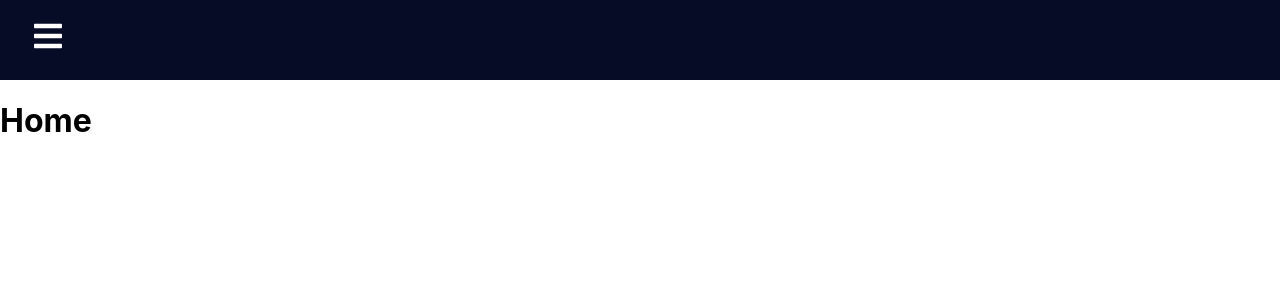
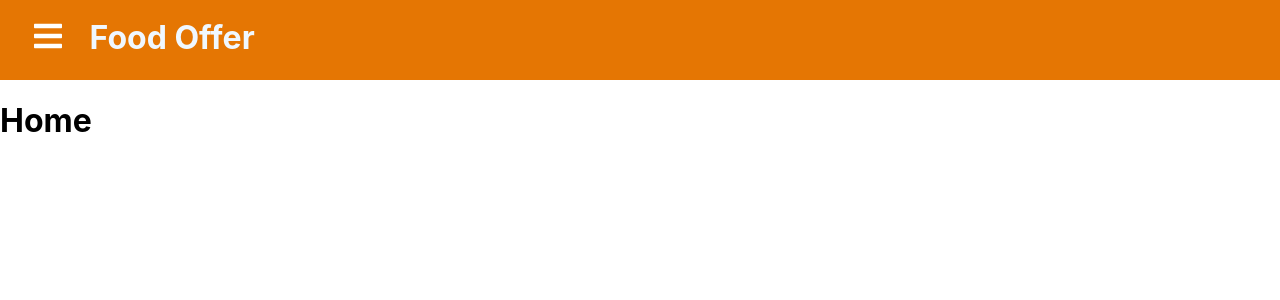
Before and after one commit to melrodriguez1133/FOOD-OFFER-Frontend, a React (Create React App) app: page / in a window 1280 px wide. Shown: the top 300 px of the page. Built offline with nearby package versions, Linux system fonts and the light colour scheme.

Commit message:
"colors"

```diff
--- a/src/App.js
+++ b/src/App.js
@@ -13,8 +13,8 @@ function App() {
         <Navbar />
         <Switch>
           <Route path='/' exact component={Home} />
-          <Route path='/reports' component={Reports} />
-          <Route path='/products' component={Products} />
+          <Route path='/Reports' component={Reports} />
+          <Route path='/Products' component={Products} />
         </Switch>
       </Router>
     </>
--- a/src/components/Navbar.css
+++ b/src/components/Navbar.css
@@ -1,9 +1,16 @@
 .navbar {
-    background-color: #060b26;
+    background-color: #E57603;
     height: 80px;
     display: flex;
     justify-content: start;
     align-items: center;
+  }
+
+  .food{
+    color:aliceblue;
+    margin-bottom:2%;
+    width: auto;
+    margin-left:2%;
   }
 
   .menu-bars {
@@ -13,7 +20,7 @@
   }
 
   .nav-menu {
-    background-color: #060b26;
+    background-color: #2A5865 ;
     width: 250px;
     height: 100vh;
     display: flex;
@@ -51,7 +58,7 @@
   }
 
   .nav-text a:hover {
-    background-color: #1a83ff;
+    background-color:#91BCC2  ;
   }
 
   .nav-menu-items {
@@ -59,7 +66,7 @@
   }
 
   .navbar-toggle {
-    background-color: #060b26;
+    background-color: #2A5865  ;
     width: 100%;
     height: 80px;
     display: flex;
--- a/src/components/Navbar.js
+++ b/src/components/Navbar.js
@@ -18,6 +18,7 @@ function Navbar() {
           <Link to='#' className='menu-bars'>
             <FaIcons.FaBars onClick={showSidebar} />
           </Link>
+          <h1 class="food">Food Offer</h1>
         </div>
         <nav className={sidebar ? 'nav-menu active' : 'nav-menu'}>
           <ul className='nav-menu-items' onClick={showSidebar}>
--- a/src/components/SidebarData.js
+++ b/src/components/SidebarData.js
@@ -11,14 +11,14 @@ export const SidebarData = [
     cName: 'nav-text'
   },
   {
-    title: 'Reports',
-    path: '/reports',
+    title: 'Registro de Empresa',
+    path: '/Reports',
     icon: <IoIcons.IoIosPaper />,
     cName: 'nav-text'
   },
   {
     title: 'Products',
-    path: '/products',
+    path: '/Products',
     icon: <FaIcons.FaCartPlus />,
     cName: 'nav-text'
   },
```
